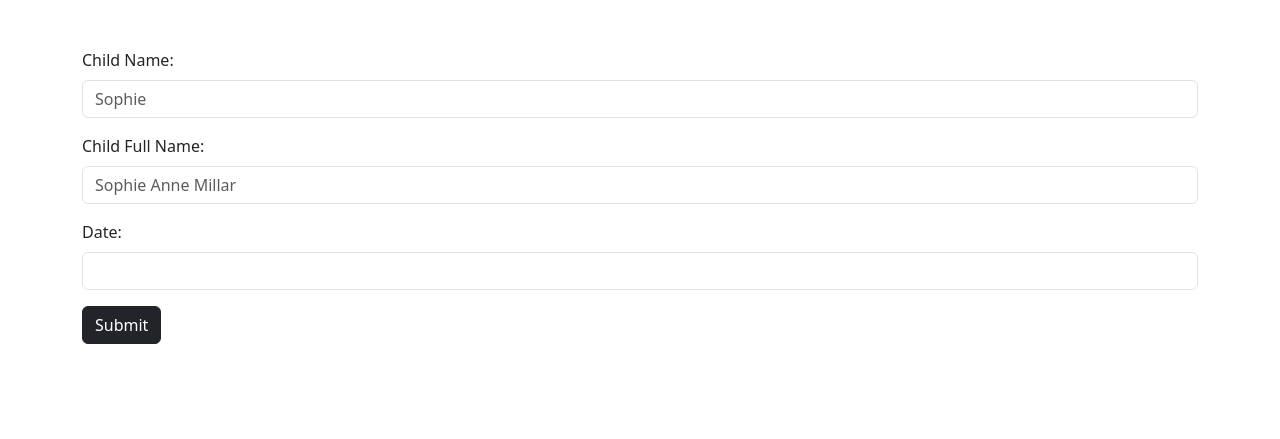
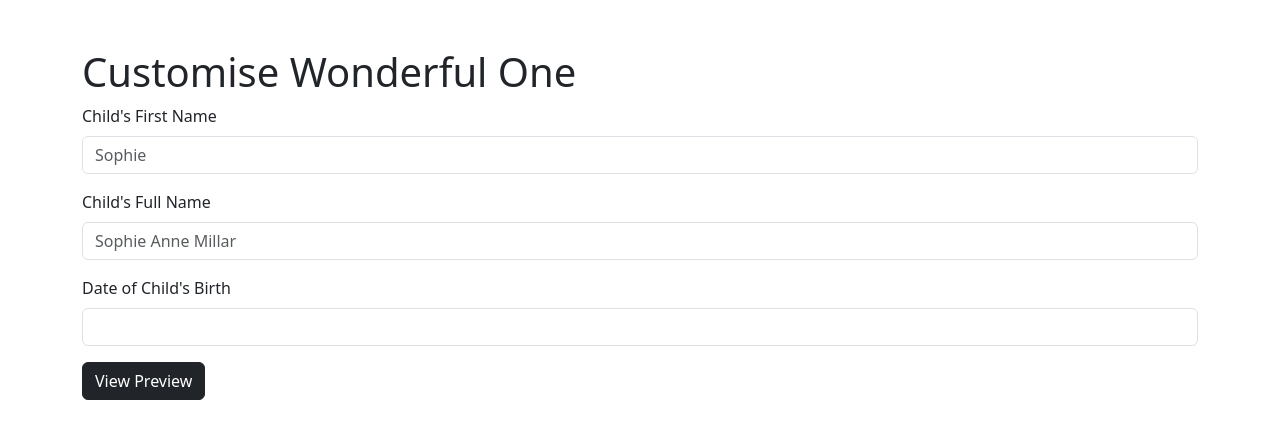
Before and after one commit to Niels-Bored/Book-Maker, a Flask app: page /form/ in a window 1280 px wide. Shown: the top 439 px of the page. Run offline with Flask 2, Linux system fonts and the light colour scheme.

Commit message:
Update form.html
beautify

```diff
--- a/templates/form.html
+++ b/templates/form.html
@@ -10,16 +10,17 @@
 </head>
 <body>
     <form class="container mx-auto mt-5" action="/getbook">
+      <h1>Customise Wonderful One </h1>
         <div class="mb-3">
-            <label class="form-label">Child Name:</label>
+            <label class="form-label">Child's First Name</label>
             <input type="text" class="form-control" name="child_name" placeholder="Sophie" required>
         </div>
         <div class="mb-3">
-            <label class="form-label">Child Full Name:</label>
+            <label class="form-label">Child's Full Name</label>
             <input type="text" class="form-control" name="child_fullname" placeholder="Sophie Anne Millar" required>
         </div>
         <div class="mb-3">
-            <label class="form-label">Date:</label>
+            <label class="form-label">Date of Child's Birth</label>
             <input type="text" class="form-control" name="date" required>
         </div>
         <!-- <div class="mb-3">
@@ -27,7 +28,7 @@
             <input type="text" class="form-control" name="dedication">
         </div> -->
         <div class="mb-3">
-            <button type="submit" class="btn btn-dark">Submit</button>
+            <button type="submit" class="btn btn-dark">View Preview</button>
         </div>
     </form>
 </body>
```
